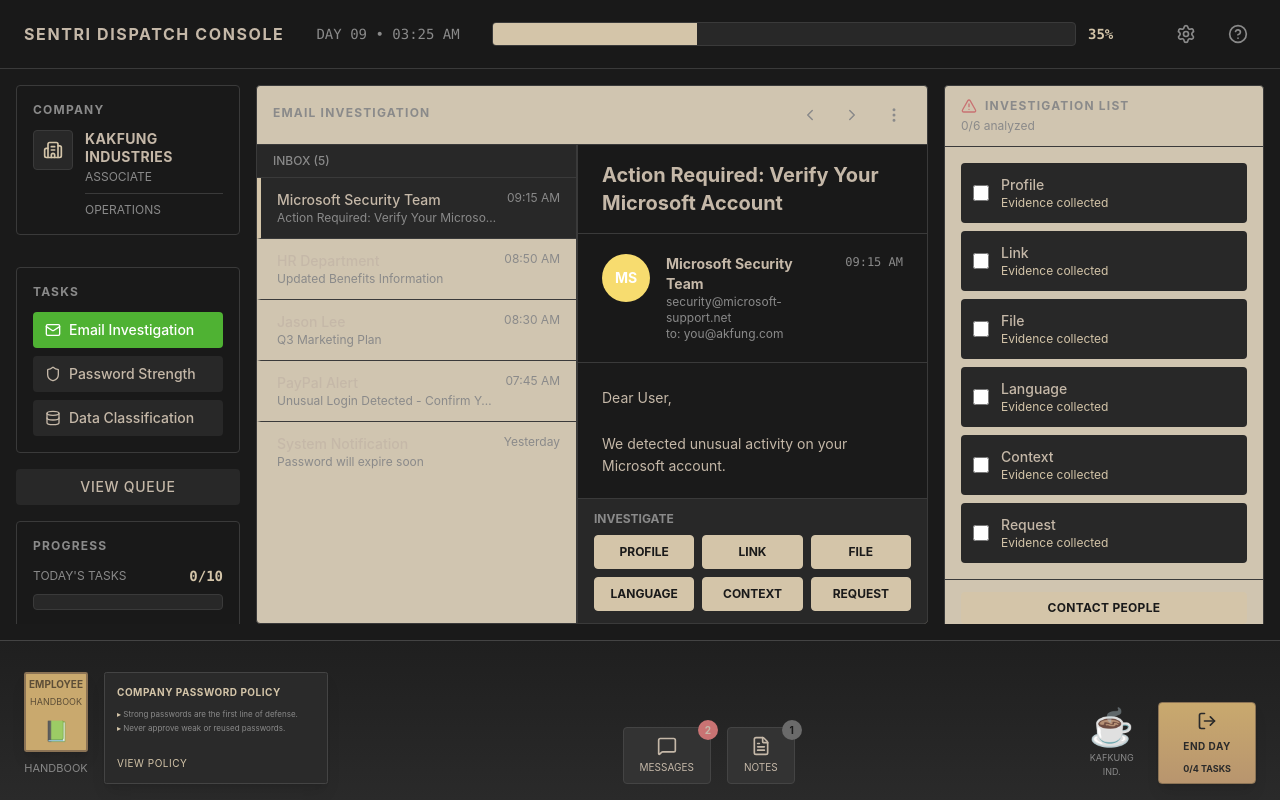
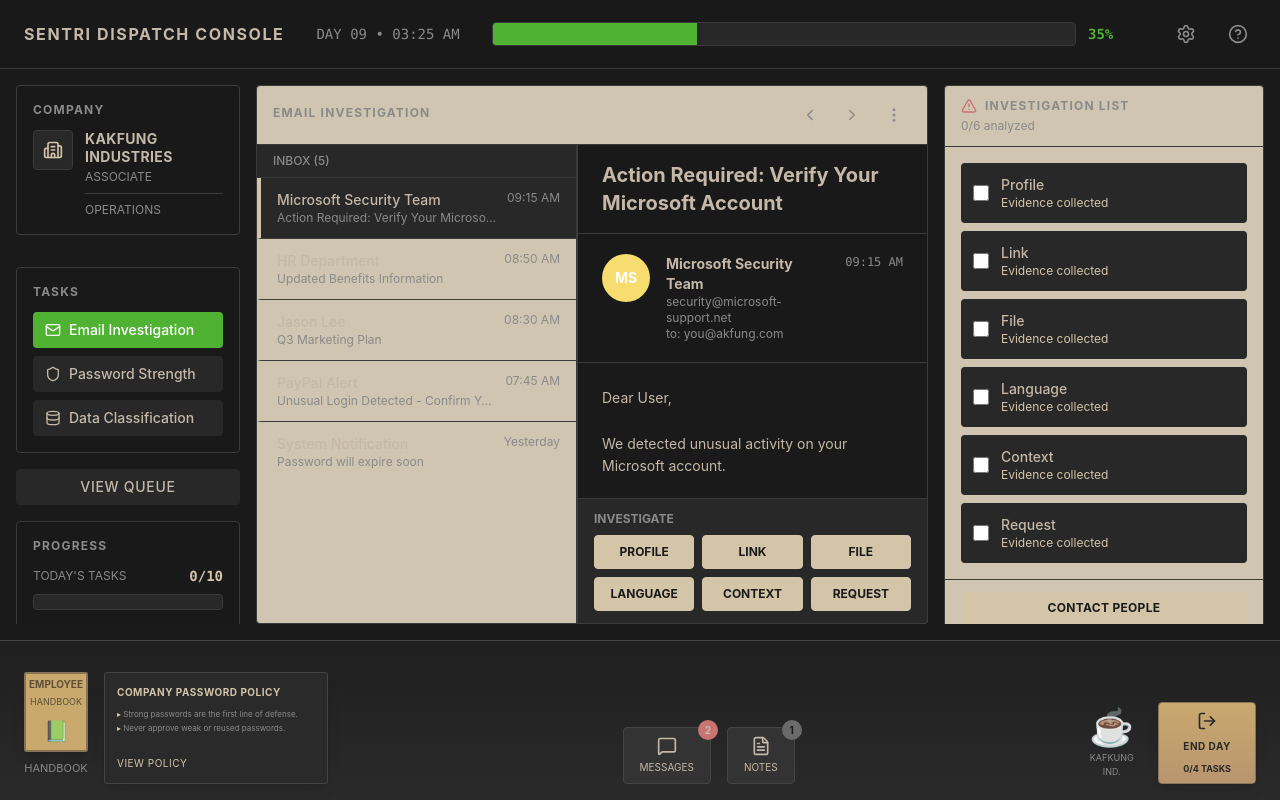
Before and after one commit to wembyirving1101/Deploy-a-sentri, a Next.js app: page / in a window 1280 px wide. Built offline with nearby package versions, Linux system fonts and the light colour scheme.

Commit message:
feat: update color themes for dispatch queue and progress bar
Co-authored-by: wembyirving1101 <218600463+wembyirving1101@users.noreply.github.com>

```diff
--- a/app/page.tsx
+++ b/app/page.tsx
@@ -413,7 +413,7 @@ export default function Home() {
             onClick={() => setShowDispatchQueue(true)}
             className={`py-2 px-3 rounded font-medium text-sm transition-colors uppercase tracking-wider flex-shrink-0 ${
               showDispatchQueue
-                ? 'bg-accent text-accent-foreground hover:bg-opacity-90'
+                ? 'bg-success text-success-foreground hover:opacity-90'
                 : 'bg-secondary text-foreground hover:bg-opacity-75'
             }`}
           >
--- a/components/Header.tsx
+++ b/components/Header.tsx
@@ -25,12 +25,12 @@ export default function Header({ currentTime, graduationProgress }: HeaderProps)
             <div className="flex-1">
               <div className="bg-secondary rounded h-6 overflow-hidden border border-border">
                 <div
-                  className="bg-accent h-full transition-all duration-300"
+                  className="bg-success h-full transition-all duration-300"
                   style={{ width: `${graduationProgress}%` }}
                 />
               </div>
             </div>
-            <span className="font-mono text-sm font-bold text-accent min-w-12">
+            <span className="font-mono text-sm font-bold text-success min-w-12">
               {graduationProgress}%
             </span>
           </div>
```
